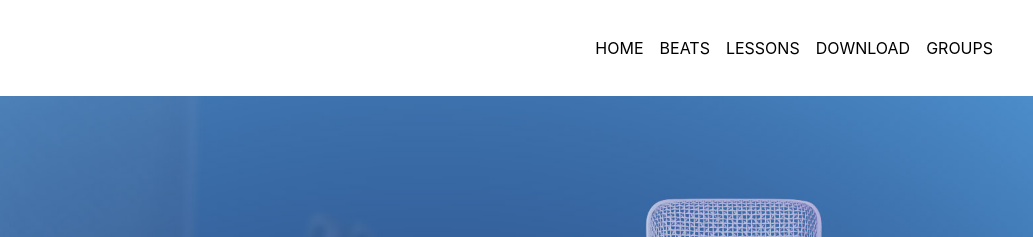
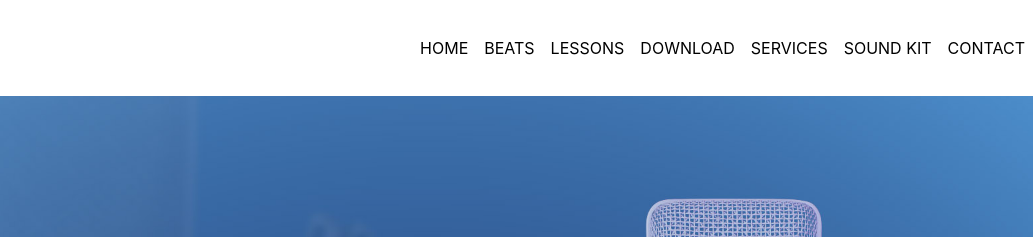
Before and after one commit to mercyz/musicstudioui, a plain HTML site: page index.html in a window 1280 px wide. Shown: the top 237 px of the page, 247-1280 px from the left. Drawn offline with Linux system fonts and the light colour scheme.

Commit message:
Updated the menu items

```diff
--- a/index.html
+++ b/index.html
@@ -22,9 +22,9 @@
 						<li class="py-5 px-2"><a href="" class="hover:text-blue-600">Beats</a></li>
 						<li class="py-5 px-2"><a href="" class="hover:text-blue-600">Lessons</a></li>
 						<li class="py-5 px-2"><a href="" class="hover:text-blue-600">Download</a></li>
-						<li class="py-5 px-2"><a href="" class="hover:text-blue-600">Groups</a></li>
-						<li class="py-5 px-2"><a href="" class="hover:text-blue-600"></a></li>
-						<li class="py-5 px-2"><a href="" class="hover:text-blue-600"></a></li>
+						<li class="py-5 px-2"><a href="" class="hover:text-blue-600">Services</a></li>
+						<li class="py-5 px-2"><a href="" class="hover:text-blue-600">Sound Kit</a></li>
+						<li class="py-5 px-2"><a href="" class="hover:text-blue-600">Contact</a></li>
 					</ul>
 				</div>
 			</div>
```
